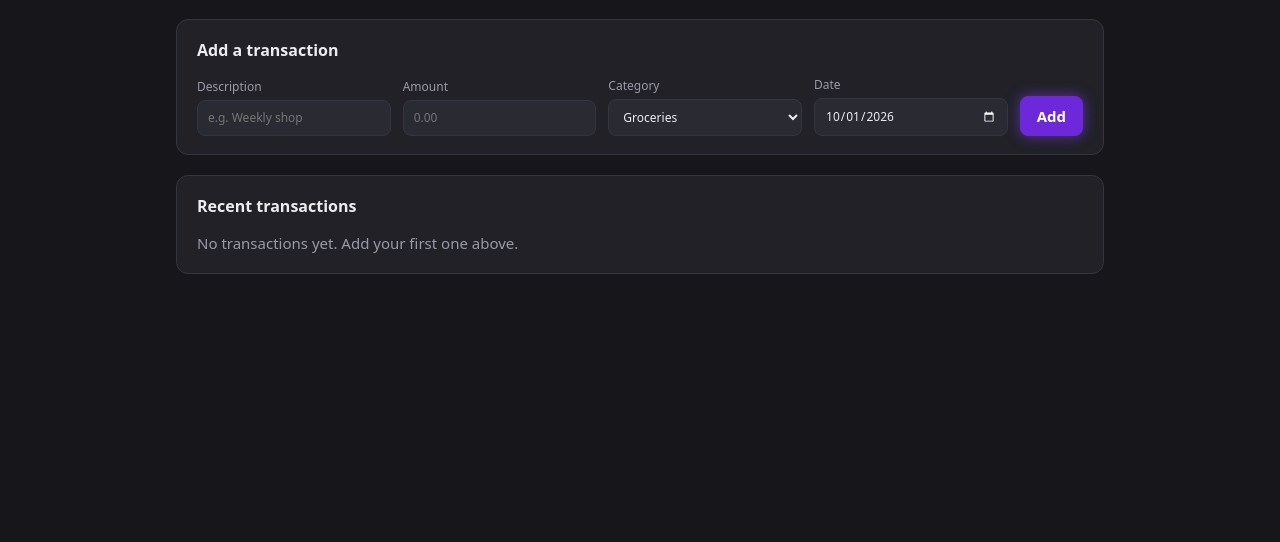
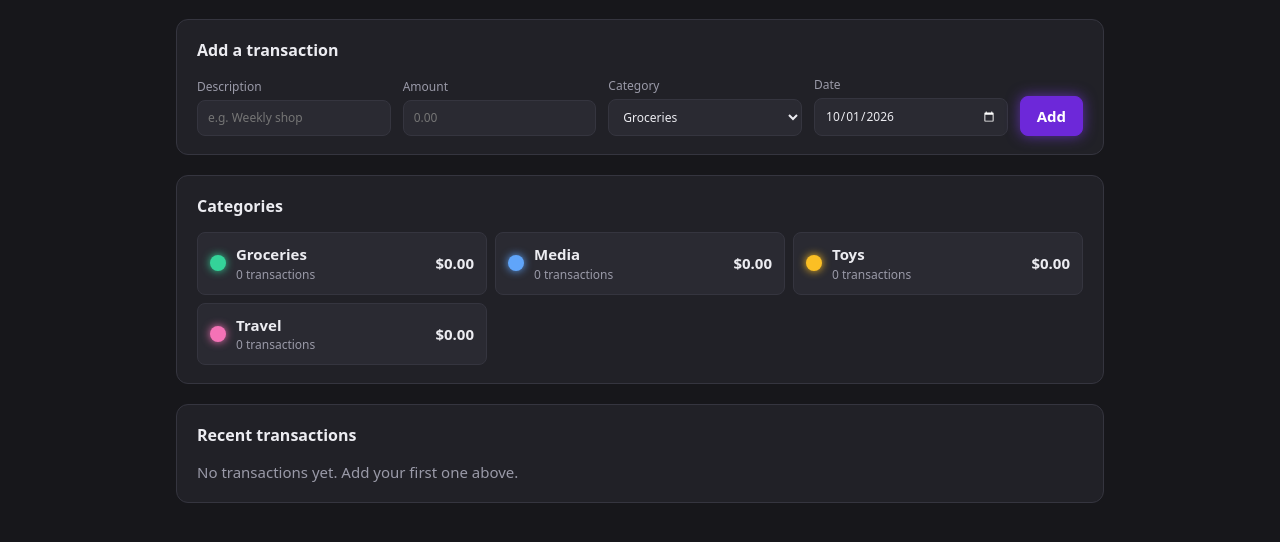
Before and after one commit to Ferret-Dragon/LLMs_inClass_Activity, a plain HTML site: page index.html in a window 1280 px wide. Shown: the part 64-606 px from the top of the page. Drawn offline with Linux system fonts and the light colour scheme.

Commit message:
Add category box listing categories with spending totals (#2)
Co-Authored-By: Claude Opus 5.5 <noreply@anthropic.com>

```diff
--- a/css/styles.css
+++ b/css/styles.css
@@ -208,3 +208,48 @@ input:focus, select:focus, .btn:focus-visible {
 }
 
 .total strong { color: var(--text); }
+
+.category-list {
+  list-style: none;
+  margin: 0;
+  padding: 0;
+  display: grid;
+  grid-template-columns: repeat(auto-fill, minmax(260px, 1fr));
+  gap: 8px;
+}
+
+.category-item {
+  display: grid;
+  grid-template-columns: auto 1fr auto;
+  align-items: center;
+  column-gap: 10px;
+  padding: 10px 12px;
+  border: 1px solid var(--border);
+  border-radius: 8px;
+  background: var(--surface-2);
+}
+
+.swatch {
+  grid-row: span 2;
+  width: 16px;
+  height: 16px;
+  border-radius: 50%;
+  background: var(--cat);
+  box-shadow: 0 0 8px var(--cat);
+}
+
+.category-name { font-weight: 600; }
+
+.category-count {
+  grid-column: 2;
+  grid-row: 2;
+  color: var(--muted);
+  font-size: 12px;
+}
+
+.category-amount {
+  grid-column: 3;
+  grid-row: 1 / span 2;
+  font-variant-numeric: tabular-nums;
+  font-weight: 700;
+}
--- a/index.html
+++ b/index.html
@@ -35,6 +35,14 @@
       </form>
     </section>
 
+    <section class="card" id="category-box" aria-labelledby="category-heading">
+      <div class="card-head">
+        <h2 id="category-heading">Categories</h2>
+      </div>
+      <ul id="category-list" class="category-list"></ul>
+      <p id="category-empty" class="empty" hidden>No categories yet.</p>
+    </section>
+
     <section class="card" aria-labelledby="list-heading">
       <div class="card-head">
         <h2 id="list-heading">Recent transactions</h2>
@@ -47,6 +55,7 @@
   </main>
 
   <script src="js/store.js"></script>
+  <script src="js/categories.js"></script>
   <script src="js/app.js"></script>
 </body>
 </html>
--- a/js/app.js
+++ b/js/app.js
@@ -82,6 +82,7 @@ function renderTransactions() {
 
 function render() {
   renderCategoryOptions();
+  renderCategoryBox();
   renderTransactions();
 }
 
--- /dev/null
+++ b/js/categories.js
@@ -0,0 +1,35 @@
+// Category box on the home page: every category with its color and spending.
+function categoryTotals() {
+  const totals = new Map();
+  for (const t of Store.getTransactions()) {
+    const id = Store.getCategory(t.categoryId) ? t.categoryId : '';
+    const entry = totals.get(id) || { amount: 0, count: 0 };
+    entry.amount += t.amount;
+    entry.count += 1;
+    totals.set(id, entry);
+  }
+  return totals;
+}
+
+function categoryItem(category, totals) {
+  const { amount, count } = totals.get(category.id) || { amount: 0, count: 0 };
+
+  const item = el('li', 'category-item');
+  item.style.setProperty('--cat', category.color);
+  item.dataset.category = category.id;
+
+  item.append(
+    el('span', 'swatch'),
+    el('span', 'category-name', category.name),
+    el('span', 'category-count', `${count} ${count === 1 ? 'transaction' : 'transactions'}`),
+    el('span', 'category-amount', money.format(amount))
+  );
+  return item;
+}
+
+function renderCategoryBox() {
+  const categories = Store.getCategories();
+  const totals = categoryTotals();
+  document.getElementById('category-list').replaceChildren(...categories.map((c) => categoryItem(c, totals)));
+  document.getElementById('category-empty').hidden = categories.length > 0;
+}
```
Also changed, not shown: 1 other file.
